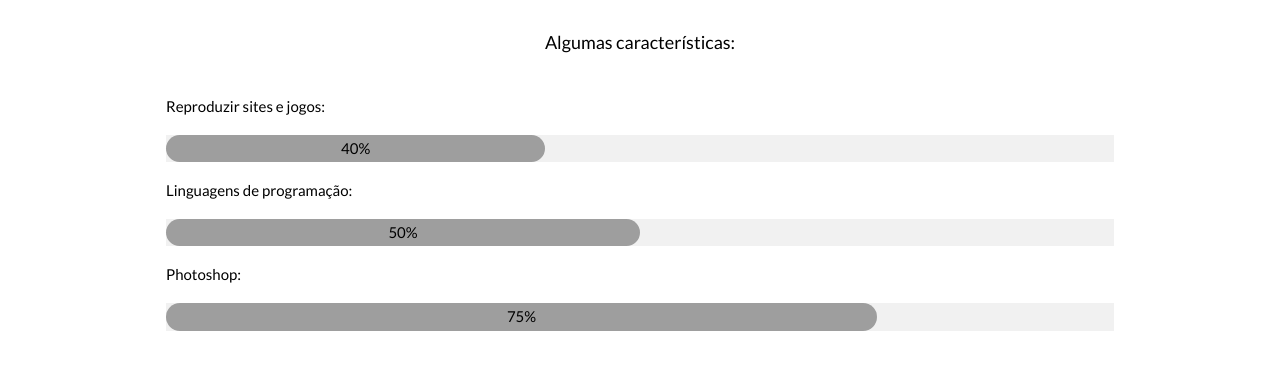
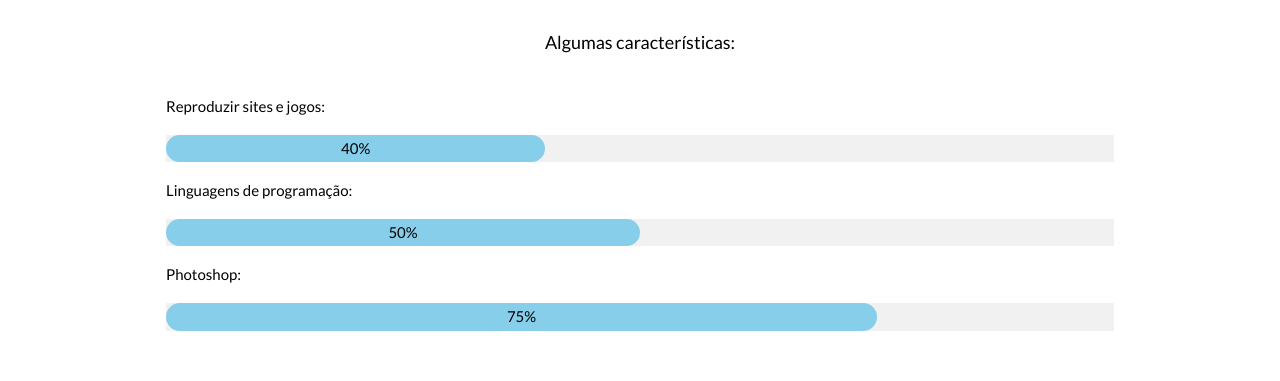
Before and after one commit to TiagoLuis1/portfolio2, a plain HTML site: page index.html in a window 1280 px wide. Shown: the part 1360-1741 px from the top of the page. Drawn offline with nearby package versions, Linux system fonts and the light colour scheme.

Commit message:
Atualização

```diff
--- a/index.html
+++ b/index.html
@@ -25,7 +25,7 @@ body, html {
 
 
 .bgimg-1 {
-  background-color:grey;
+  background-color:rgb(208, 230, 252);
   min-height: 100%;
 }
 
@@ -113,15 +113,15 @@ body, html {
 
   <p class="w3-georgia"><i class=></i>Reproduzir sites e jogos:</p>
   <div class="w3-light-grey">
-    <div class="w3-container w3-round-xlarge w3-gray w3-center" style="width:40%">40%</div>
+    <div class="w3-container w3-round-xlarge w3-light-blue w3-center" style="width:40%">40%</div>
   </div>
   <p class="w3-georgia"><i class=></i>Linguagens de programação:</p>
   <div class="w3-light-grey">
-    <div class="w3-container w3-round-xlarge w3-gray w3-center" style="width:50%">50%</div>
+    <div class="w3-container w3-round-xlarge w3-light-blue w3-center" style="width:50%">50%</div>
   </div>
   <p class="w3-georgia"><i class=></i>Photoshop:</p>
   <div class="w3-light-grey">
-    <div class="w3-container w3-round-xlarge w3-gray w3-center" style="width:75%">75%</div>
+    <div class="w3-container w3-round-xlarge w3-light-blue w3-center" style="width:75%">75%</div>
   </div>
 </div>
 
```
